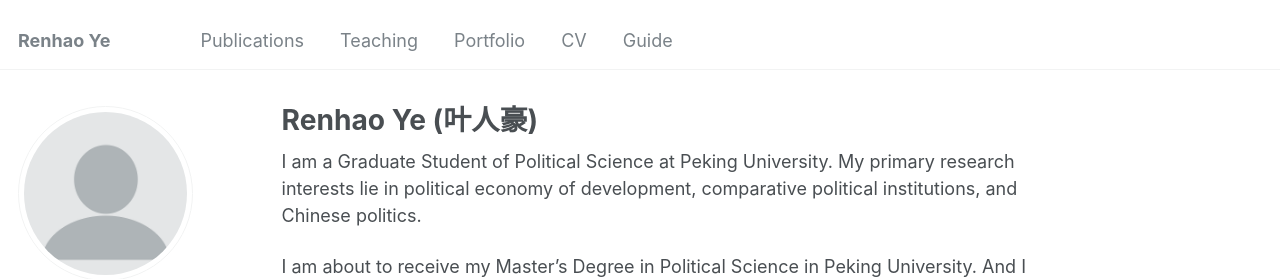
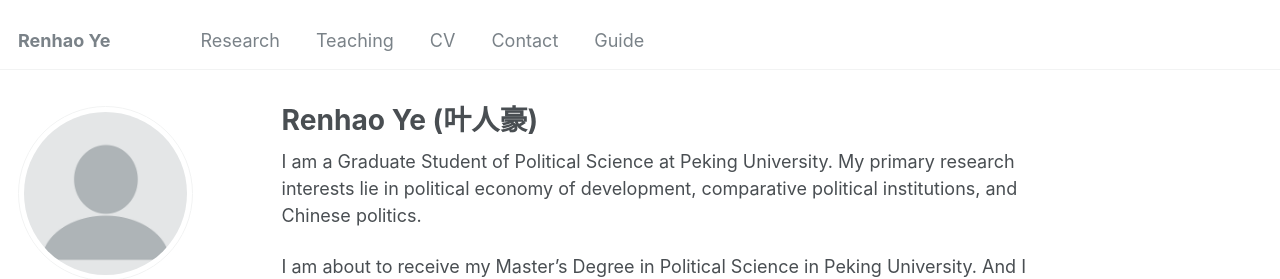
Before and after one commit to thenhow-ye/thenhow-ye.github.io, a Jekyll site: the page built from _pages/about.md, in a window 1280 px wide. Shown: the top 279 px of the page. Built offline with Jekyll 4.4.1, drawn with Linux system fonts in a browser that asks for light colours.

Commit message:
Update navigation.yml

```diff
--- a/_data/navigation.yml
+++ b/_data/navigation.yml
@@ -5,17 +5,17 @@
 # prevent it from being included in the site.
 
 main:
-  - title: "Publications"
+  - title: "Research"
     url: /publications/
 
   - title: "Teaching"
     url: /teaching/
 
-  - title: "Portfolio"
-    url: /portfolio/
-
   - title: "CV"
     url: /cv/
 
+  - title: "Contact"
+    url: /portfolio/
+
   - title: "Guide"
     url: /markdown/
```
